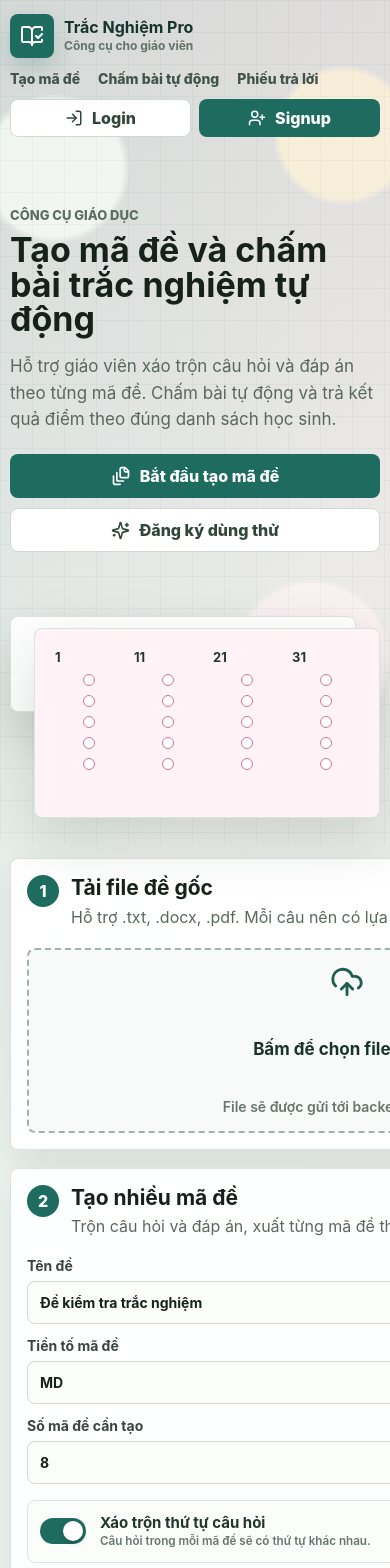
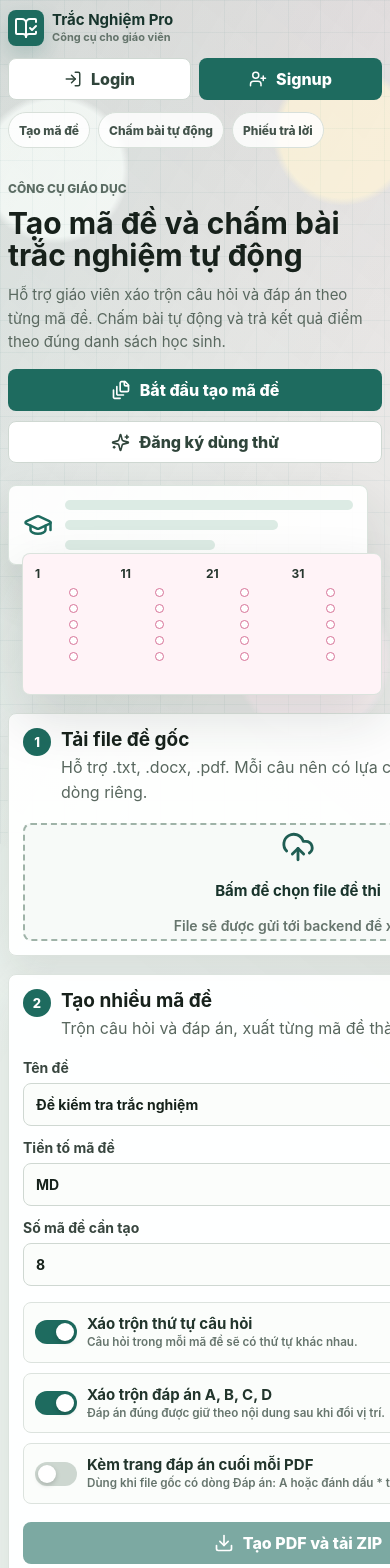
Before and after one commit to daicici/chambaikiemtra, a React (Vite) app in the folder frontend/: page / in a window 390 px wide. Shown: the top 1568 px of the page. Built offline with nearby package versions, Linux system fonts and the light colour scheme; no server answers.

Commit message:
Improve mobile responsive layout

```diff
--- a/frontend/src/styles.css
+++ b/frontend/src/styles.css
@@ -13,17 +13,26 @@
 
 html {
   scroll-behavior: smooth;
+  text-size-adjust: 100%;
+  -webkit-text-size-adjust: 100%;
 }
 
 body {
   margin: 0;
   min-width: 320px;
   min-height: 100vh;
+  overflow-x: hidden;
 }
 
 button,
 input {
   font: inherit;
+}
+
+button,
+a,
+label {
+  -webkit-tap-highlight-color: transparent;
 }
 
 button {
@@ -81,6 +90,7 @@ main,
   display: inline-flex;
   align-items: center;
   gap: 10px;
+  min-width: 0;
   color: #17342c;
   text-decoration: none;
 }
@@ -117,13 +127,18 @@ main,
   display: inline-flex;
   justify-content: center;
   gap: 18px;
+  min-width: 0;
 }
 
 .site-nav a {
+  display: inline-flex;
+  min-height: 38px;
+  align-items: center;
   color: #43534b;
   font-size: 14px;
   font-weight: 800;
   text-decoration: none;
+  white-space: nowrap;
 }
 
 .site-nav a:hover {
@@ -180,7 +195,7 @@ p {
 h1 {
   max-width: 760px;
   margin-bottom: 16px;
-  font-size: clamp(34px, 5vw, 58px);
+  font-size: 56px;
   line-height: 1.02;
   letter-spacing: 0;
 }
@@ -359,6 +374,7 @@ input:focus {
   border-radius: 8px;
   padding: 0 16px;
   font-weight: 800;
+  text-align: center;
 }
 
 .primary-button {
@@ -417,6 +433,7 @@ input:focus {
   color: #1f5d53;
   text-align: center;
   transition: border-color 160ms ease, background 160ms ease;
+  cursor: pointer;
 }
 
 .drop-zone:hover {
@@ -603,6 +620,7 @@ input:focus {
   color: #33463d;
   font-weight: 700;
   line-height: 1.4;
+  overflow-wrap: anywhere;
 }
 
 .notice.success {
@@ -786,7 +804,7 @@ input:focus {
 
 .result-table {
   width: 100%;
-  min-width: 620px;
+  min-width: 560px;
   border-collapse: collapse;
   background: #ffffff;
 }
@@ -869,19 +887,34 @@ input:focus {
   }
 }
 
-@media (max-width: 900px) {
+@media (max-width: 1024px) {
   .site-header {
-    grid-template-columns: 1fr;
+    grid-template-columns: 1fr auto;
     gap: 12px;
   }
 
-  .site-nav,
-  .header-actions {
+  .site-nav {
+    grid-column: 1 / -1;
     justify-content: flex-start;
+    order: 3;
+    overflow-x: auto;
+    padding-bottom: 4px;
+    scrollbar-width: none;
+  }
+
+  .site-nav::-webkit-scrollbar {
+    display: none;
   }
 
   .hero-section {
     grid-template-columns: 1fr;
+    gap: 18px;
+    padding-top: 18px;
+  }
+
+  h1 {
+    max-width: 820px;
+    font-size: 44px;
   }
 
   .hero-visual {
@@ -896,17 +929,64 @@ input:focus {
   .locked-panel {
     grid-template-columns: 1fr;
   }
+
+  .camera-frame {
+    max-height: 560px;
+  }
 }
 
-@media (max-width: 560px) {
+@media (max-width: 720px) {
   .site-header,
   .hero-section,
   .tool-layout {
-    width: min(100% - 20px, 1180px);
+    width: min(100% - 24px, 1180px);
+  }
+
+  .site-header {
+    grid-template-columns: 1fr;
+    min-height: 0;
+    padding: 10px 0 12px;
+  }
+
+  .brand-mark {
+    width: 40px;
+    height: 40px;
+  }
+
+  .brand strong {
+    font-size: 15px;
+  }
+
+  .brand small {
+    font-size: 11px;
   }
 
   .site-nav {
-    flex-wrap: wrap;
+    display: grid;
+    grid-template-columns: repeat(3, max-content);
+    gap: 8px;
+    width: 100%;
+  }
+
+  .site-nav a {
+    min-height: 36px;
+    border: 1px solid #d8e0da;
+    border-radius: 999px;
+    padding: 0 12px;
+    background: rgba(255, 255, 255, 0.82);
+    font-size: 13px;
+  }
+
+  .hero-actions,
+  .action-row {
+    display: grid;
+  }
+
+  .hero-actions .primary-button,
+  .hero-actions .ghost-button,
+  .action-row .primary-button,
+  .action-row .ghost-button {
+    width: 100%;
   }
 
   .header-actions {
@@ -915,13 +995,77 @@ input:focus {
     width: 100%;
   }
 
-  .hero-actions,
-  .action-row {
-    display: grid;
+  .signed-in-pill {
+    justify-content: center;
+    width: 100%;
+    overflow-wrap: anywhere;
+    text-align: center;
+  }
+
+  .hero-section {
+    padding: 8px 0 18px;
+  }
+
+  .hero-copy {
+    padding: 8px 0 0;
+  }
+
+  h1 {
+    margin-bottom: 12px;
+    font-size: 34px;
+    line-height: 1.08;
+  }
+
+  h2 {
+    font-size: 19px;
+  }
+
+  .hero-lead {
+    margin-bottom: 16px;
+    font-size: 15px;
   }
 
   .content-card {
     padding: 16px;
+  }
+
+  .section-heading {
+    gap: 10px;
+  }
+
+  .step-number {
+    width: 28px;
+    height: 28px;
+    flex-basis: 28px;
+    font-size: 13px;
+  }
+
+  .drop-zone {
+    min-height: 150px;
+  }
+
+  .drop-zone strong {
+    font-size: 15px;
+  }
+
+  .toggle-row {
+    grid-template-columns: 42px minmax(0, 1fr);
+    gap: 10px;
+    padding: 11px;
+  }
+
+  .switch {
+    width: 42px;
+    height: 24px;
+  }
+
+  .switch::after {
+    width: 18px;
+    height: 18px;
+  }
+
+  .toggle-row input:checked + .switch::after {
+    transform: translateX(18px);
   }
 
   .student-form {
@@ -929,15 +1073,147 @@ input:focus {
   }
 
   .hero-visual {
-    min-height: 230px;
+    min-height: 238px;
   }
 
   .board-card {
     left: 0;
     right: 24px;
+    top: 4px;
+    gap: 12px;
+    padding: 16px;
   }
 
   .answer-sheet-card {
     left: 24px;
+    bottom: 0;
+    min-height: 158px;
+    gap: 8px;
+    padding: 14px;
+  }
+
+  .mini-column {
+    gap: 7px;
+  }
+
+  .mini-column span {
+    width: 10px;
+    height: 10px;
+  }
+
+  .bubble-blocks {
+    grid-template-columns: repeat(4, minmax(112px, 1fr));
+    gap: 10px;
+    min-width: 520px;
+  }
+
+  .answer-key-upload {
+    min-height: 128px;
+  }
+
+  .camera-frame {
+    aspect-ratio: 3 / 4;
+  }
+
+  .result-heading {
+    align-items: flex-start;
+    flex-direction: column;
+  }
+
+  .result-table {
+    min-width: 500px;
+  }
+
+  .modal-backdrop {
+    align-items: start;
+    padding: 12px;
+    overflow-y: auto;
+  }
+
+  .auth-modal {
+    margin-top: 12px;
+    padding: 18px;
   }
 }
+
+@media (max-width: 400px) {
+  .site-header,
+  .hero-section,
+  .tool-layout {
+    width: min(100% - 16px, 1180px);
+  }
+
+  .brand {
+    gap: 8px;
+  }
+
+  .brand-mark {
+    width: 36px;
+    height: 36px;
+  }
+
+  .site-nav a {
+    padding: 0 10px;
+    font-size: 12px;
+  }
+
+  .compact-button {
+    padding: 0 9px;
+  }
+
+  h1 {
+    font-size: 30px;
+  }
+
+  .eyebrow {
+    font-size: 12px;
+  }
+
+  .primary-button,
+  .ghost-button {
+    min-height: 42px;
+    padding: 0 12px;
+  }
+
+  .content-card {
+    padding: 14px;
+  }
+
+  .section-heading {
+    align-items: flex-start;
+  }
+
+  .hero-visual {
+    min-height: 214px;
+  }
+
+  .board-card {
+    right: 14px;
+    padding: 14px;
+  }
+
+  .answer-sheet-card {
+    left: 14px;
+    min-height: 142px;
+    padding: 12px;
+  }
+
+  .mini-column strong {
+    font-size: 12px;
+  }
+
+  .mini-column span {
+    width: 9px;
+    height: 9px;
+  }
+
+  .drop-zone,
+  .answer-key-upload {
+    min-height: 118px;
+  }
+
+  .notice {
+    padding: 10px;
+    font-size: 13px;
+  }
+}
```
